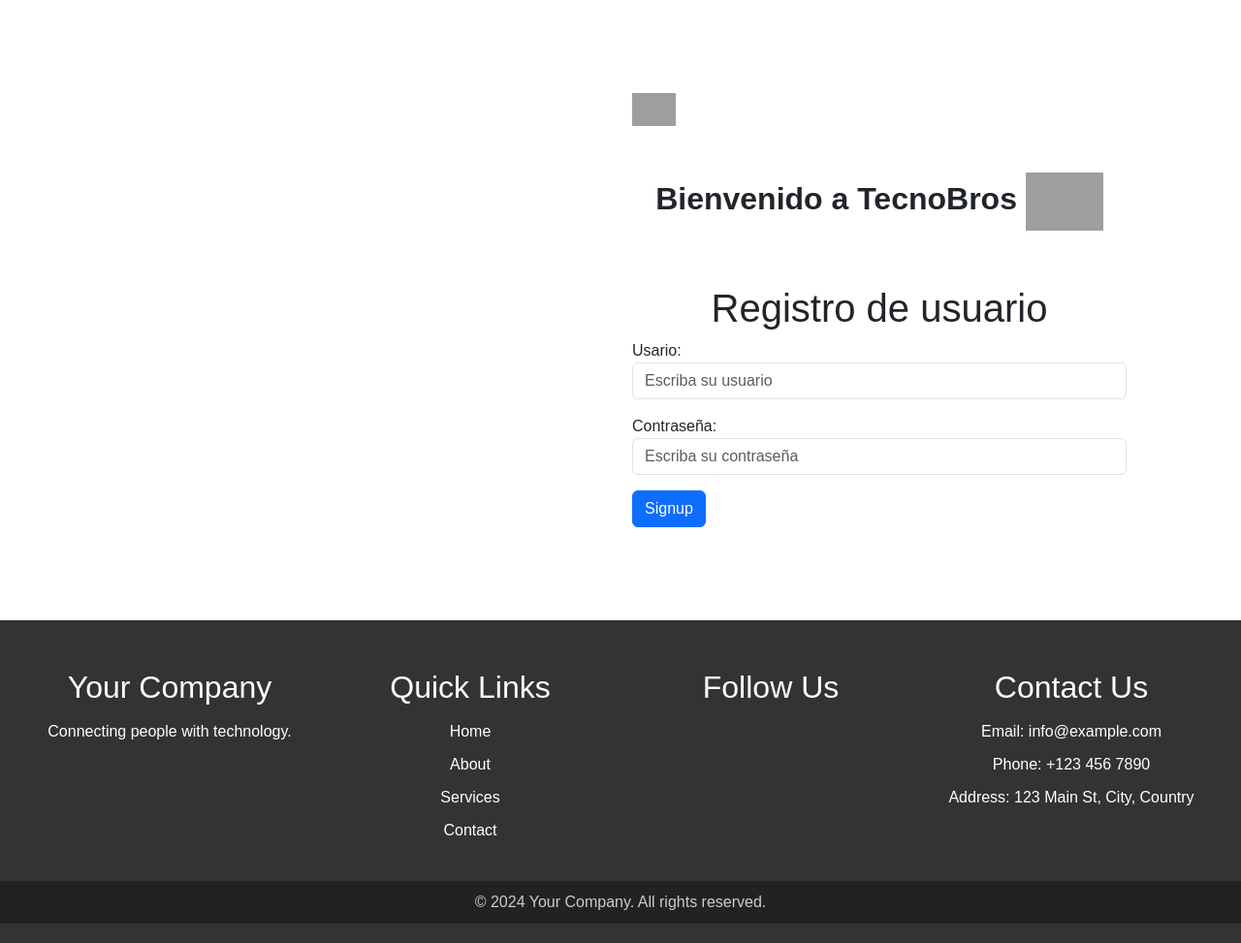
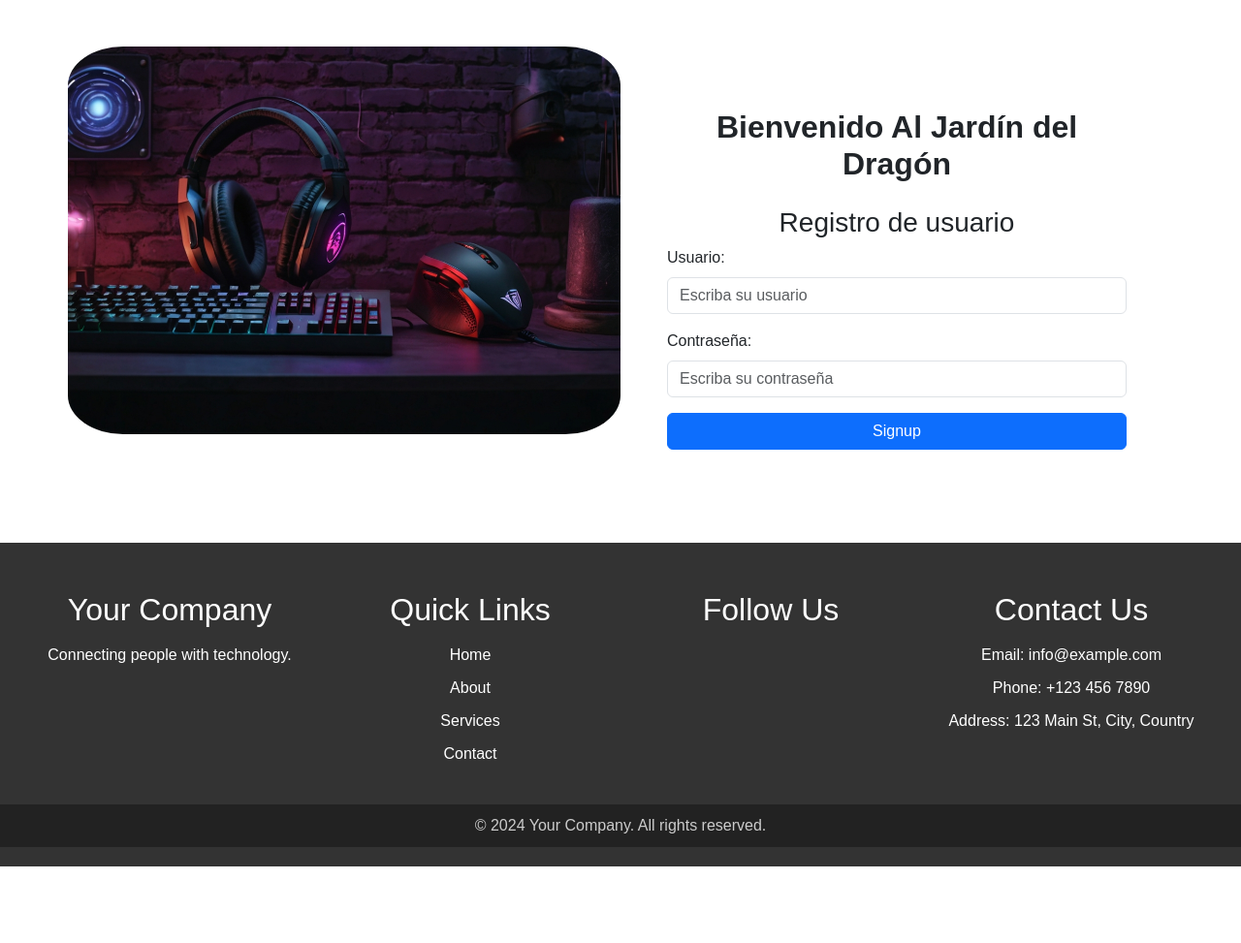
Before and after one commit to JordyBazan/IntegracionDePlataformas-009D, a Django app: page /signin/ in a window 1280 px wide. Shown: the part 80-1053 px from the top of the page at 97% size. After the commit the page ends 974 px from the top, so only its background shows below. Run offline with Django 4.2, Linux system fonts and the light colour scheme; parts of the project's set-up code (start-up, migrations or seed data) failed here and were passed over; grey boxes are pictures that could not be loaded.

Commit message:
mas diseño

```diff
--- a/apps/Tienda/templates/Inicio.html
+++ b/apps/Tienda/templates/Inicio.html
@@ -15,37 +15,32 @@
 
 {% block body %}
 
-<div id="ContenedorInicioSe" class="container mt-5 mb-5">
+<div id="ContenedorInicioSe" class="container mt-5 mb-5 ">
   <div class="row align mb-5">
-        <div class="col" id="bg"></div>
-        <div class="col bg-white p-5 rounded-end">
-            <div class="text">
-                <img src="{% static 'img/DragonIcono01.png' %}" width="45" alt="">
+      <div class="col-6 p-0">
+          <img src="{% static 'img/perifericos_IA_2.jpg' %}" alt="Dragon" style="width: 100%; height: 50vh; object-fit: cover; border-radius: 10%;">
       </div>
+      <div class="col-6 bg-white p-5 rounded-end">
 
-            <h2 class="fw-bold text-center py-5">
-                Bienvenido a TecnoBros
-                <img src="{% static 'img/play-—-michelle-lee.gif' %}" width="80">
+
+          <h2 class="fw-bold text-center py-3">
+              Bienvenido Al Jardín del Dragón
           </h2>
 
-            <form action="/signin/" method="POST" >
+          <form action="/signin/" method="POST">
               {% csrf_token %}
-                <h1 class="text-center">Registro de usuario</h1>
+              <h3 class="text-center">Registro de usuario</h3>
               {{error}}
-                {% csrf_token %}
-
               <div class="mb-3">
-                  <label for="username">Usario:</label>
-                  <input type="text" name="username" id="username"
-                  class="form-control"placeholder="Escriba su usuario">
+                <label for="username" class="form-label">Usuario:</label>
+                <input type="text" name="username" id="username" class="form-control" placeholder="Escriba su usuario">
               </div>
 
               <div class="mb-3">
-                  <label for="password">Contraseña:</label>
-                  <input type="password" name="password" id="password"
-                  class="form-control"placeholder="Escriba su contraseña">
+                <label for="password" class="form-label">Contraseña:</label>
+                <input type="password" name="password" id="password" class="form-control" placeholder="Escriba su contraseña">
               </div>
-                <button class="btn btn-primary">
+              <button class="btn btn-primary w-100">
                 Signup
               </button>
           </form>
```
Also changed, not shown: apps/Tienda/templates/catalogo.html (+21 -8 lines), apps/Tienda/templates/index.html (line endings or trailing spaces). Lines whose indentation alone changed are shown as unchanged.
